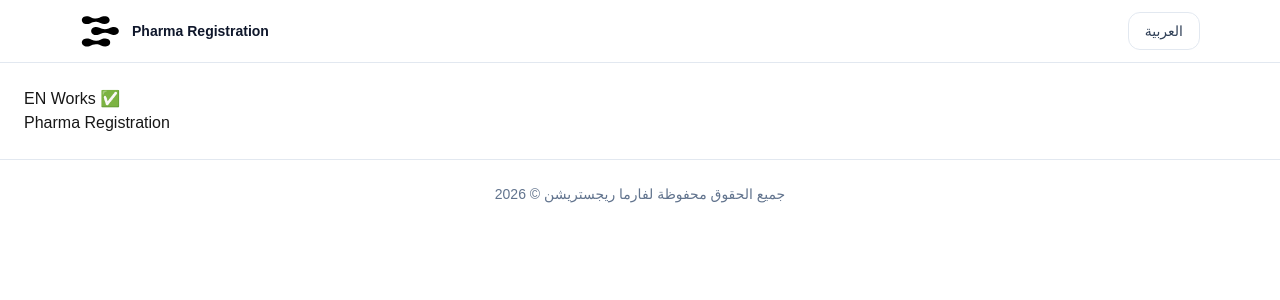
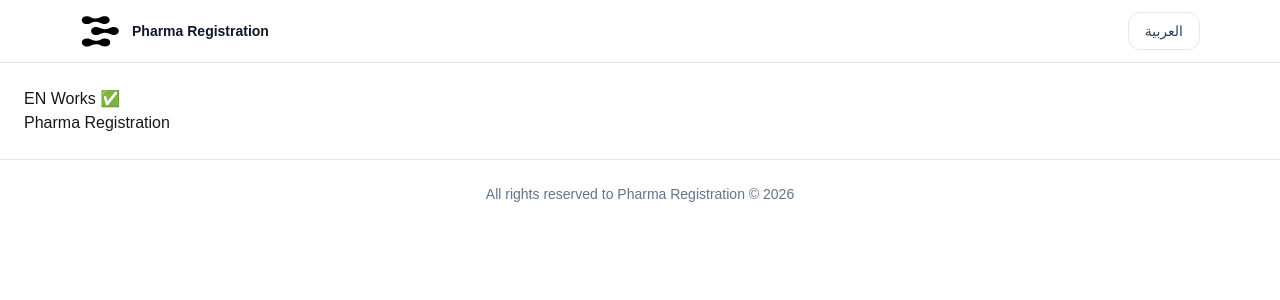
Before and after one commit to Nusamaj/pharma-registration, a Next.js app: page / in a window 1280 px wide. Shown: the top 300 px of the page. Built offline with nearby package versions, Linux system fonts and the light colour scheme.

Commit message:
Update contact page

```diff
--- a/src/app/components/Footer.tsx
+++ b/src/app/components/Footer.tsx
@@ -2,7 +2,7 @@ export default function Footer() {
   return (
     <footer className="border-t border-slate-200 bg-white">
       <div className="mx-auto max-w-6xl px-4 py-6 text-center text-sm text-slate-500">
-        جميع الحقوق محفوظة لفارما ريجستريشن © 2026
+       All rights reserved to Pharma Registration © 2026
       </div>
     </footer>
   );
```
